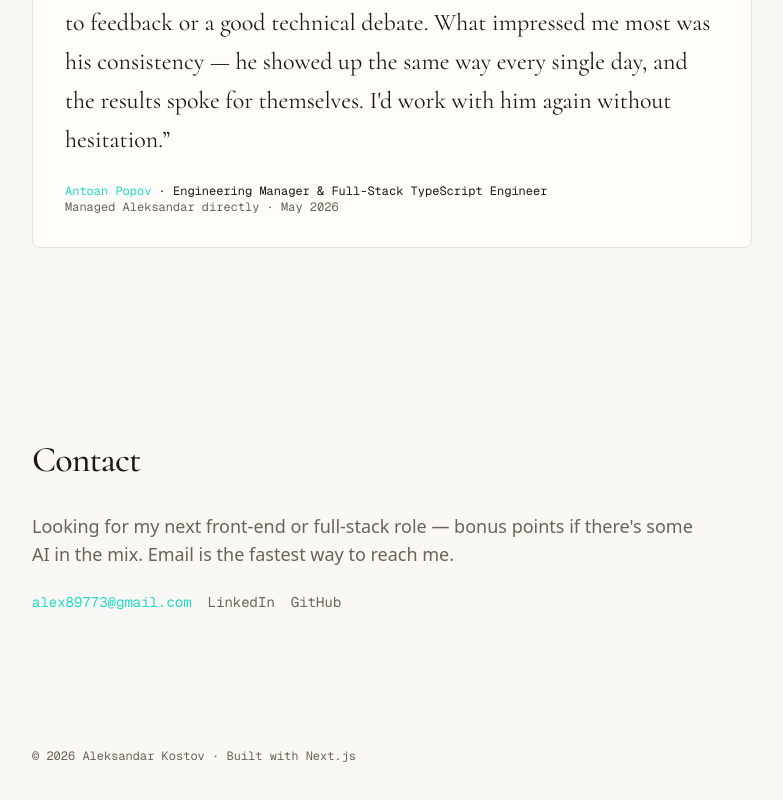
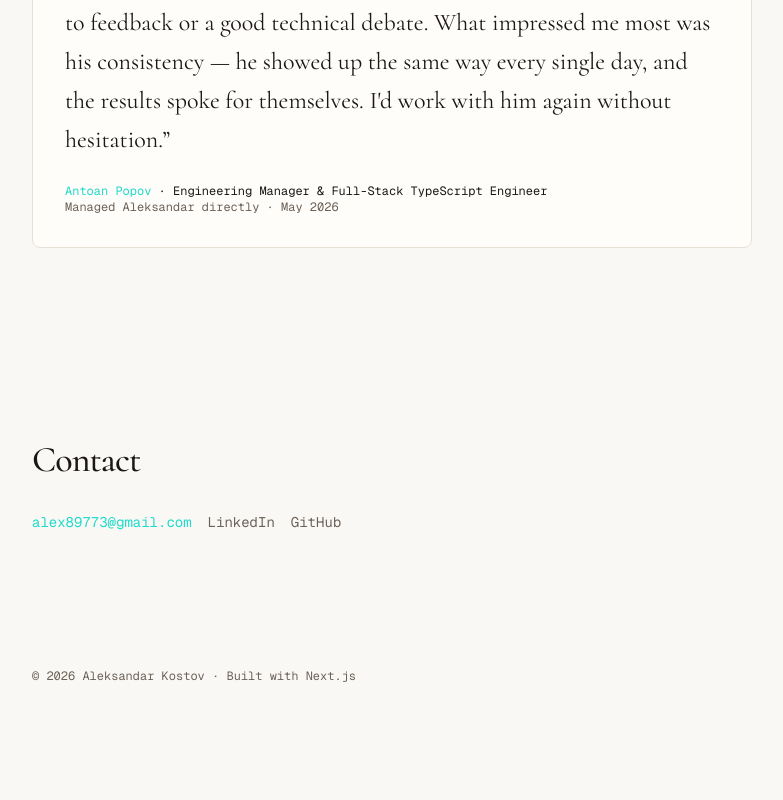
Before and after one commit to Alex-Kostov/portfolio, a Next.js app: page / in a window 1280 px wide. Shown: the part 4453-5253 px from the top of the page, without its empty margins (248-1031 px from the left). After the commit the page ends 5177 px from the top, so only its background shows below. Built offline with nearby package versions, Linux system fonts and the light colour scheme.

Commit message:
Update contact section

```diff
--- a/components/sections/contact.tsx
+++ b/components/sections/contact.tsx
@@ -5,10 +5,6 @@ export function Contact() {
   return (
     <>
       <Section id="contact" title="Contact">
-        <p className="max-w-2xl text-lg text-muted">
-          Looking for my next front-end or full-stack role — bonus points if there&apos;s
-          some AI in the mix. Email is the fastest way to reach me.
-        </p>
         <div className="mt-6 flex flex-wrap gap-4 font-mono text-sm">
           <a
             href={`mailto:${profile.email}`}
```
